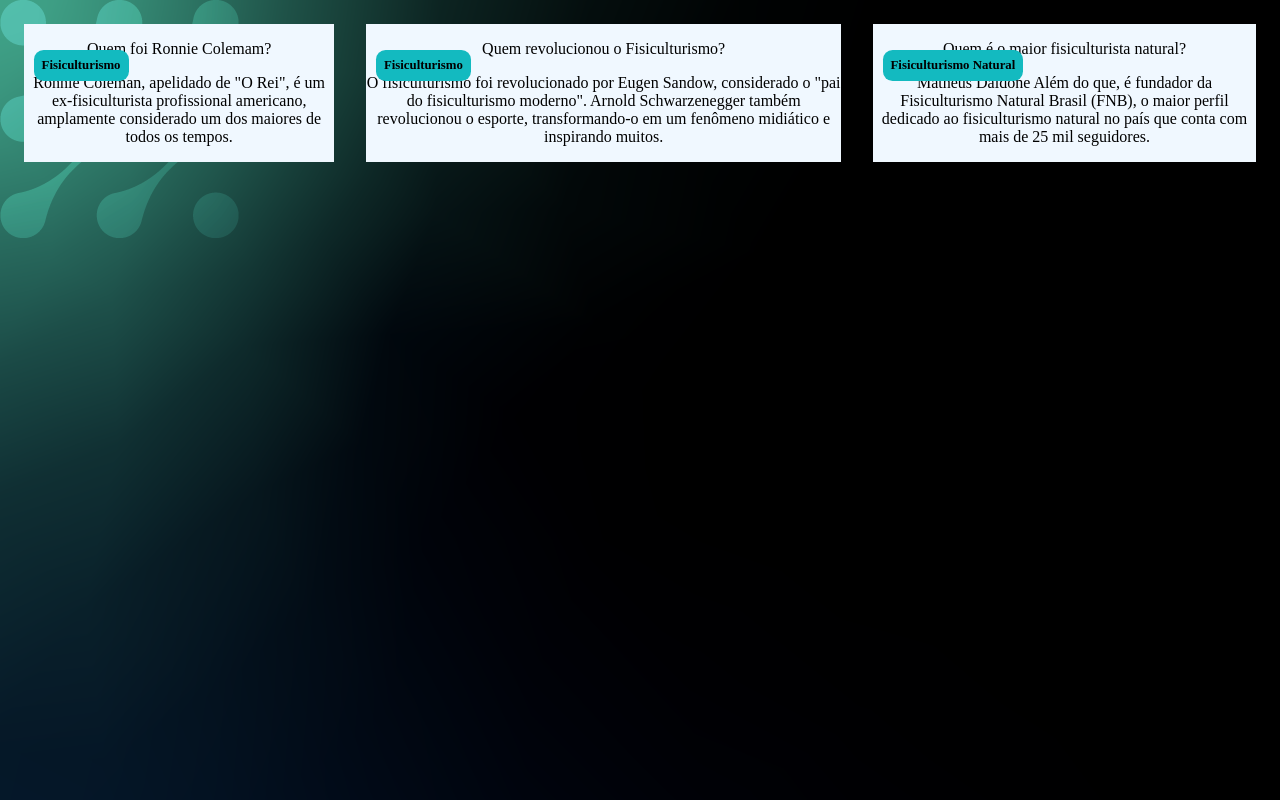
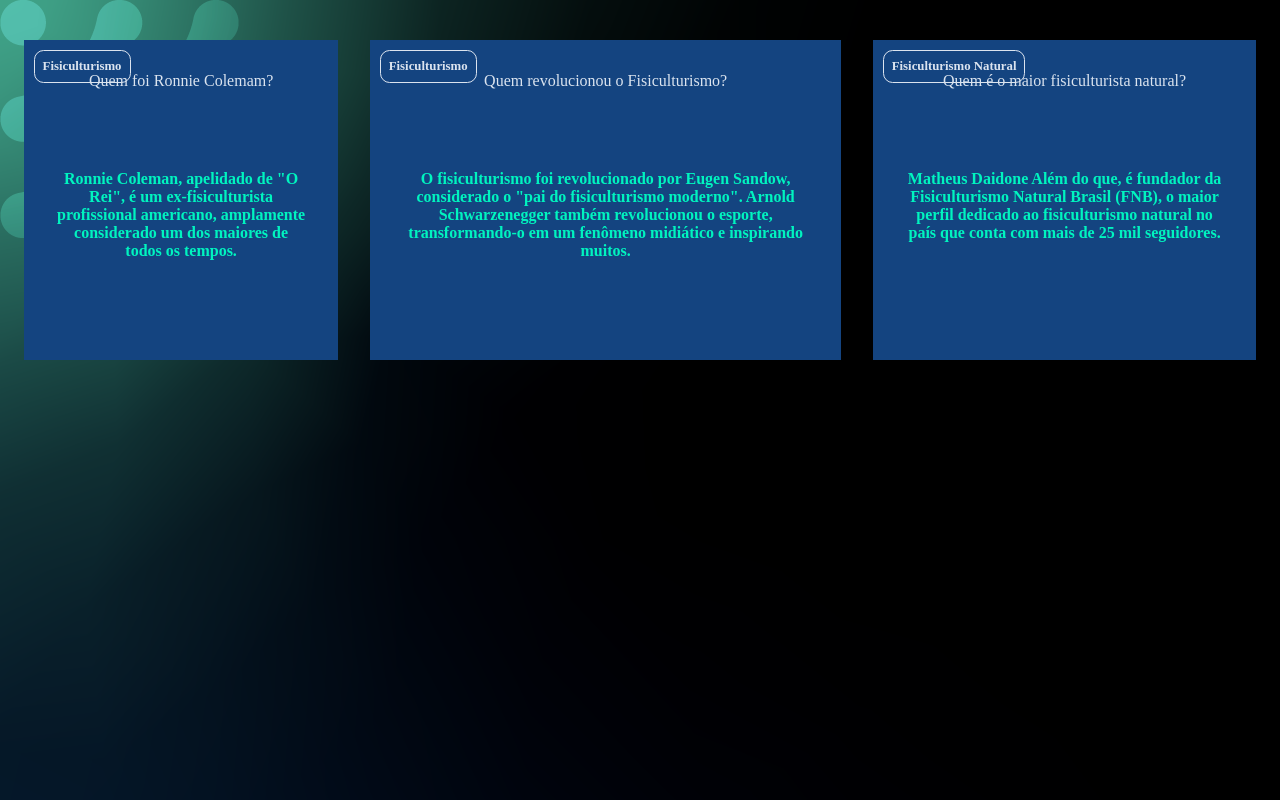
Before and after one commit to gumendis/flashcard-2-B, a plain HTML site: page index.html in a window 1280 px wide. Drawn offline with Linux system fonts and the light colour scheme; files that its build step writes are made by us from their sources; files whose address does not match are found by name.

Commit message:
Add files via upload

```diff
--- a/style.css
+++ b/style.css
@@ -1,32 +1,75 @@
+:root {
+    --text-color: #DBE4EF;
+    --card-front-color: #144480;
+    --card-back-color: #00F4BF;
+}
+
 body {
     background: url('img/bg-desktop.webp');
     font-family: Bai Jamjuree;
 }
 
 #container {
-    display: flex;
+ display: flex;
 }
 
 .cartao {
     margin: 1rem 1rem;
-    background-color: aliceblue;
+    height: 20rem;
+    flex-grow: 1;
+    flex-basis: calc(33%-6rem);
 }
 
 .cartao__conteudo {
+    background-color: var(--card-front-color);
     text-align: center;
-
+    /* background-color: aliceblue; */
     height: 100%;
+    transform-style: preserve-3d;
+    transition: transform 300ms ease-in-out;
 }
 
 .cartao__conteudo h3 {
-    background-color: rgb(19, 186, 192);
+    color: var(--text-color);
+    border: 1px solid var(--text-color);
     text-align: left;
     padding: 0.5rem;
     position: absolute;
     margin: 0.6rem;
     border-radius: 0.6rem;
     font-size: 1vw;
+    backface-visibility: hidden;
 }
+
+.cartao__conteudo p {
+    margin-top: 1rem;
+    padding: 2rem;
+}
+
+.cartao__conteudo__pergunta p {
+    color: var(--text-color);
+    font-weight: 500;
+}
+
+.cartao__conteudo__resposta p {
+    color: var(--card-back-color);
+    font-weight: 700;
+}
+
+.cartao:hover .cartao__conteudo  {
+    transform: rotateY(180deg);
+}
+
+.cartao__conteudo__pergunta,
+.cartao__conteudo__resposta {
+    backface-visibility: hidden;
+}
+
+
+
+
+
+
 
 
 
```
